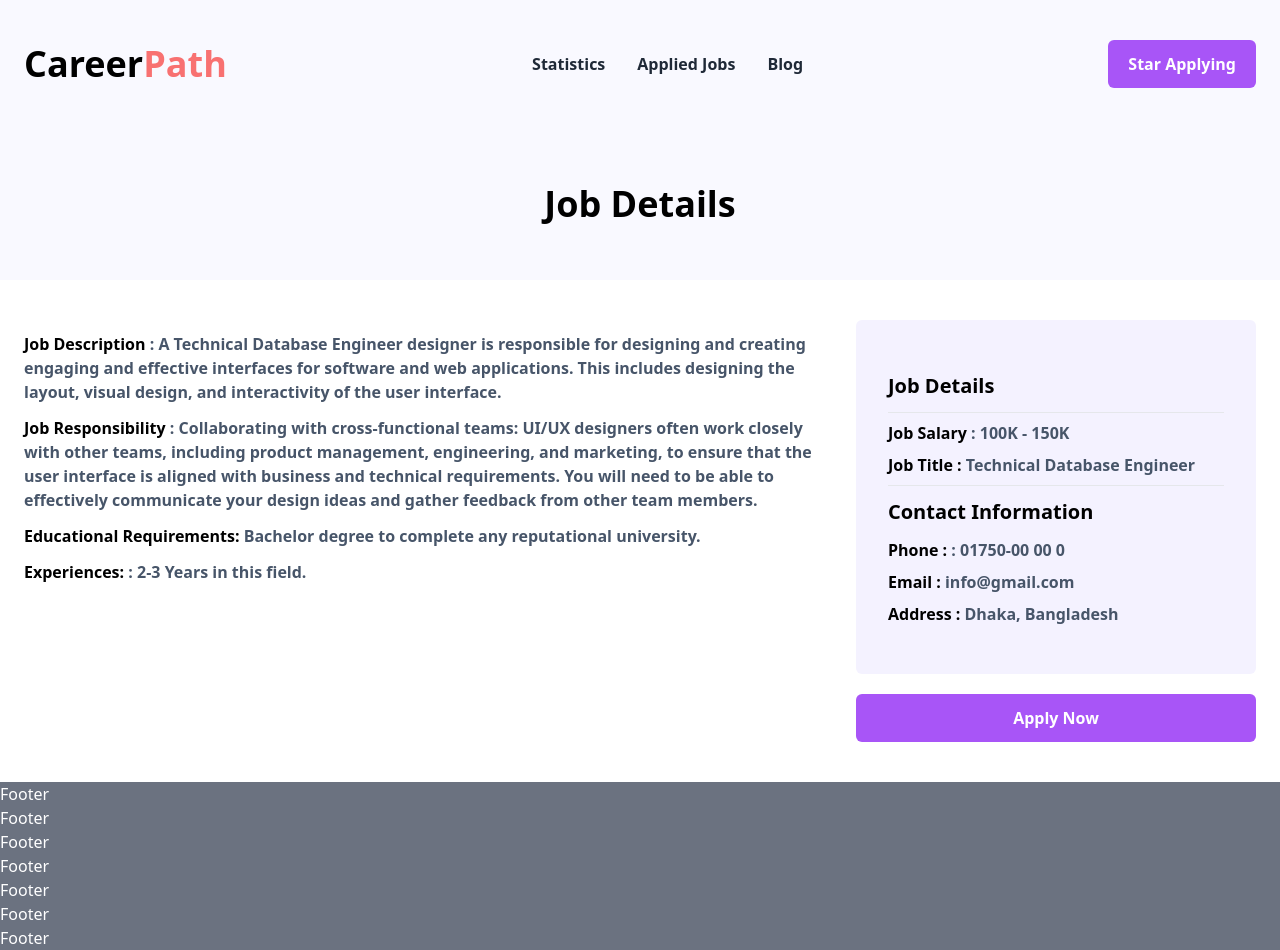
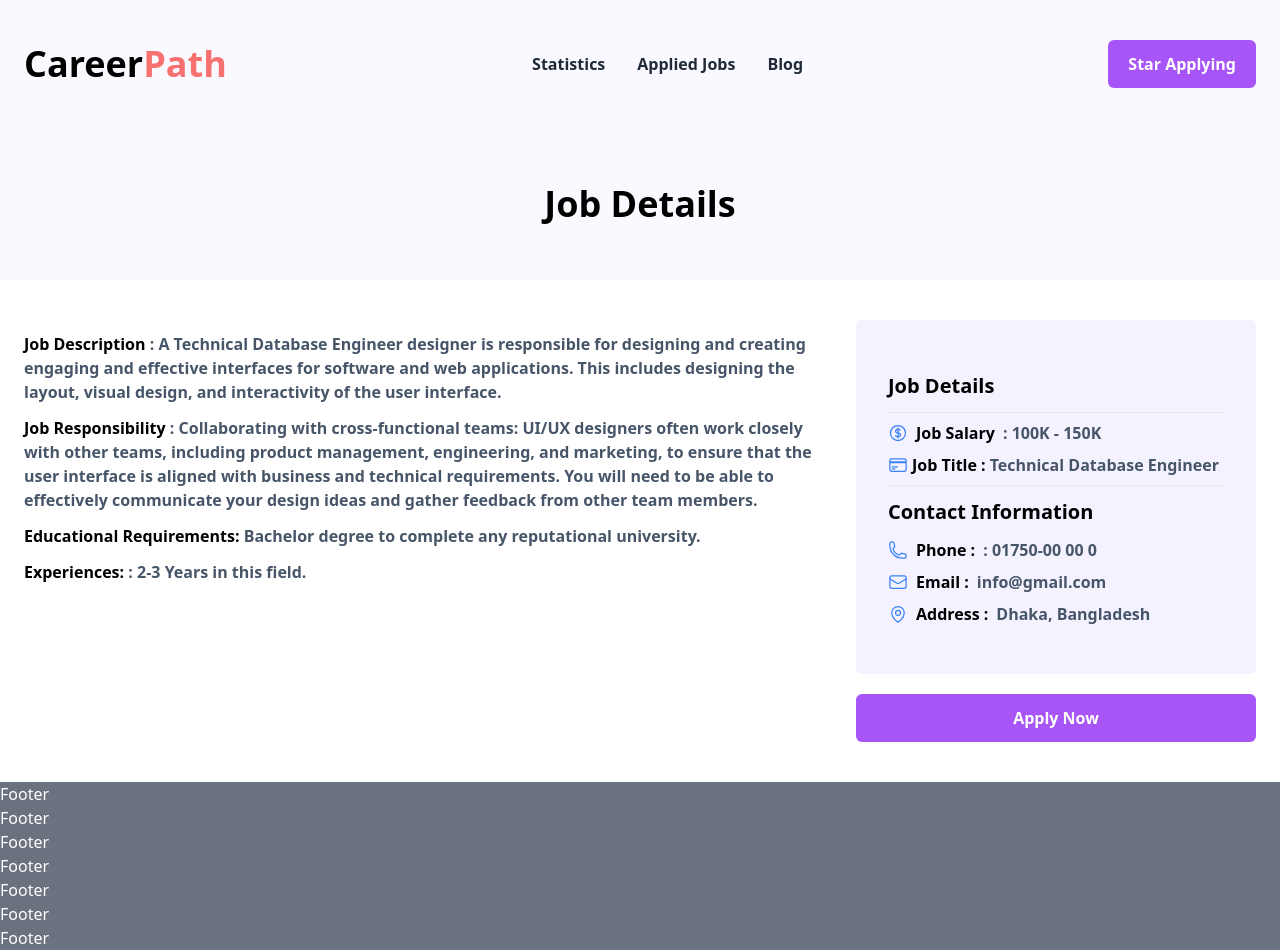
Before and after one commit to hasibahamedsakib/career-path, a React (Vite) app: page /details/101 in a window 1280 px wide. Built offline with nearby package versions, Linux system fonts and the light colour scheme.

Commit message:
added hero icons and sweetalert2

```diff
--- a/package.json
+++ b/package.json
@@ -9,13 +9,15 @@
     "preview": "vite preview"
   },
   "dependencies": {
+    "@heroicons/react": "^2.0.17",
     "localforage": "^1.10.0",
     "match-sorter": "^6.3.1",
     "react": "^18.2.0",
     "react-dom": "^18.2.0",
     "react-router-dom": "^6.10.0",
     "recharts": "^2.5.0",
-    "sort-by": "^1.2.0"
+    "sort-by": "^1.2.0",
+    "sweetalert2": "^11.7.3"
   },
   "devDependencies": {
     "@types/react": "^18.0.28",
--- a/src/Components/AppliedJobs/AppliedJobs.jsx
+++ b/src/Components/AppliedJobs/AppliedJobs.jsx
@@ -38,8 +38,9 @@ const AppliedJobs = () => {
             <option>Onsite</option>
           </select>
         </div>
-        {allJobs &&
-          allJobs?.map((job, indx) => <ShowJobs key={indx} jobs={job} />)}
+        {allJobs?.map((job, indx) => (
+          <ShowJobs key={indx} jobs={job} />
+        ))}
       </div>
     </div>
   );
--- a/src/Components/AppliedJobs/ShowJobs.jsx
+++ b/src/Components/AppliedJobs/ShowJobs.jsx
@@ -1,8 +1,8 @@
+import { CurrencyDollarIcon, MapPinIcon } from "@heroicons/react/24/outline";
 import React from "react";
 import { useNavigate } from "react-router-dom";
-
 const ShowJobs = ({ jobs }) => {
-  const { position, company, location, jobType, logo, id } = jobs;
+  const { position, company, location, jobType, logo, id, salary } = jobs;
   const navigate = useNavigate();
   return (
     <div className="border p-6 rounded-md my-4 flex  items-center">
@@ -19,7 +19,18 @@ const ShowJobs = ({ jobs }) => {
             <p className="border py-3 px-5 rounded-md">{jobType[0]}</p>
             <p className="border py-3 px-5 rounded-md">{jobType[1]}</p>
           </div>
-          <h4 className="text-xl text-slate-500 py-2">{location}</h4>
+          <div className="flex gap-6">
+            <h4 className="text-xl text-slate-500 py-2 flex gap-1 items-center">
+              {" "}
+              <MapPinIcon className="h-6 w-6" />
+              {location}
+            </h4>
+            <h4 className="text-xl text-slate-500 py-2 flex gap-1 items-center">
+              {" "}
+              <CurrencyDollarIcon className="h-6 w-6" />
+              {salary}
+            </h4>
+          </div>
         </div>
         <button
           className="btn-purple "
--- a/src/Components/JobDetails/ShowDetail.jsx
+++ b/src/Components/JobDetails/ShowDetail.jsx
@@ -1,6 +1,13 @@
+import {
+  CreditCardIcon,
+  CurrencyDollarIcon,
+  EnvelopeIcon,
+  MapPinIcon,
+  PhoneIcon,
+} from "@heroicons/react/24/outline";
 import React from "react";
+import Swal from "sweetalert2";
 import { addToDb } from "../../utilities/fakedb";
-
 const ShowDetail = ({ detail }) => {
   const {
     company,
@@ -16,6 +23,10 @@ const ShowDetail = ({ detail }) => {
     id,
   } = detail;
 
+  const handleClick = () => {
+    Swal.fire("Good job!", "The Job is Applied", "success");
+    addToDb(id);
+  };
   return (
     <div className="container grid grid-cols-3 gap-4">
       <div className="col-span-2">
@@ -60,30 +71,35 @@ const ShowDetail = ({ detail }) => {
         <div className="bg-[#f4f2ff] py-10 px-8 mx-auto rounded-md">
           <h1 className="text-xl font-semibold py-3">Job Details</h1>
           <hr />
-          <h4 className="text-slate-600 font-semibold pt-2">
+          <h4 className="text-slate-600 font-semibold pt-2 flex gap-2 items-center">
+            <CurrencyDollarIcon className="h-5 w-5 text-blue-500" />{" "}
             <span className="text-black">Job Salary </span>: {salary}
           </h4>
-          <h3 className="text-slate-600 font-semibold py-2">
+          <h3 className="text-slate-600 font-semibold py-2 flex gap-1 items-center">
+            <CreditCardIcon className="h-5 w-5 text-blue-500" />
             <span className="text-black"> Job Title : </span>
             {position}
           </h3>
           <hr />
           <h1 className="text-xl font-semibold py-3">Contact Information</h1>
-          <h3 className="text-slate-600 font-semibold ">
+          <h3 className="text-slate-600 font-semibold flex gap-2 items-center">
+            <PhoneIcon className="h-5 w-5 text-blue-500" />
             <span className="text-black"> Phone : </span>
             {phone}
           </h3>
-          <h3 className="text-slate-600 font-semibold pt-2">
+          <h3 className="text-slate-600 font-semibold pt-2 flex gap-2 items-center">
+            <EnvelopeIcon className="h-5 w-5 text-blue-500" />
             <span className="text-black"> Email : </span>
             {email}
           </h3>
-          <h3 className="text-slate-600 font-semibold py-2">
+          <h3 className="text-slate-600 font-semibold py-2 flex gap-2 items-center">
+            <MapPinIcon className="h-5 w-5 text-blue-500" />
             <span className="text-black"> Address : </span>
             {location}
           </h3>
         </div>
 
-        <button onClick={() => addToDb(id)} className="btn-purple w-full mt-5">
+        <button onClick={handleClick} className="btn-purple w-full mt-5">
           Apply Now
         </button>
       </div>
--- a/src/Components/SingleFeature/SingleFeature.jsx
+++ b/src/Components/SingleFeature/SingleFeature.jsx
@@ -1,6 +1,6 @@
+import { CurrencyDollarIcon, MapPinIcon } from "@heroicons/react/24/outline";
 import React from "react";
 import { Link } from "react-router-dom";
-
 const SingleFeature = ({ featureJob }) => {
   const { position, logo, company, jobType, location, salary, id } = featureJob;
   return (
@@ -13,8 +13,12 @@ const SingleFeature = ({ featureJob }) => {
         <p className="border py-3 px-5 rounded-md">{jobType[1]}</p>
       </div>
       <div className="flex gap-x-4">
-        <h4 className="text-xl text-slate-600 my-2">{location}</h4>
-        <h4 className="text-xl text-slate-600 my-2">Salary : {salary}</h4>
+        <h4 className="text-xl text-slate-600 my-2 flex items-center gap-1">
+          <MapPinIcon className="h-5 w-5" /> {location}
+        </h4>
+        <h4 className="text-xl text-slate-600 my-2 flex items-center gap-1">
+          <CurrencyDollarIcon className="h-5 w-5" /> Salary : {salary}
+        </h4>
       </div>
       <Link to={`/details/${id}`}>
         <button className="btn-purple my-5">View Details</button>
```
Also changed, not shown: 1 other file (tests, documents, lock files or other folders).
